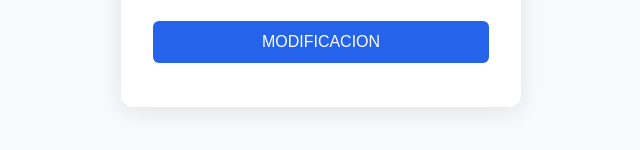
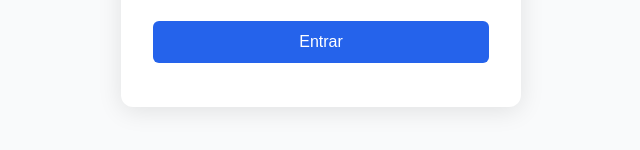
Before and after one commit to Otrebor03/CE_CLOUD, a website: page Despliegues_Servicios/Tema 1 - Introduccion/Practica 1/Proyecto/despliegue/index.html in a window 1280 px wide. Shown: the part 494-644 px from the top of the page, 319-959 px from the left. Drawn offline with Linux system fonts and the light colour scheme.

```diff
--- a/Despliegues_Servicios/Tema 1 - Introduccion/Practica 1/Proyecto/despliegue/index.html
+++ b/Despliegues_Servicios/Tema 1 - Introduccion/Practica 1/Proyecto/despliegue/index.html
@@ -24,7 +24,7 @@
                aria-required="true" aria-describedby="pwdError">
         <span id="pwdError" class="error" role="alert"></span>
       </div>
-      <button type="submit">MODIFICACION</button>
+      <button type="submit">Entrar</button>
       <p id="formMsg" class="msg" aria-live="polite"></p>
     </form>
   </main>
```
Also changed, not shown: 2 other files.
